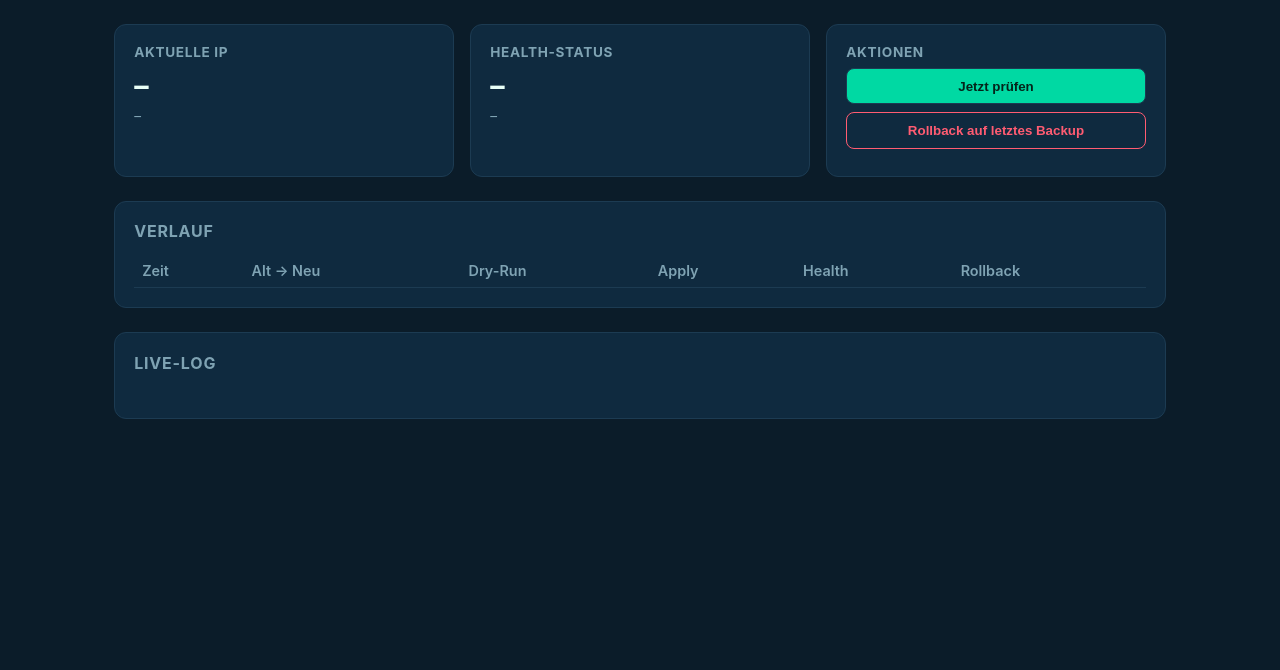
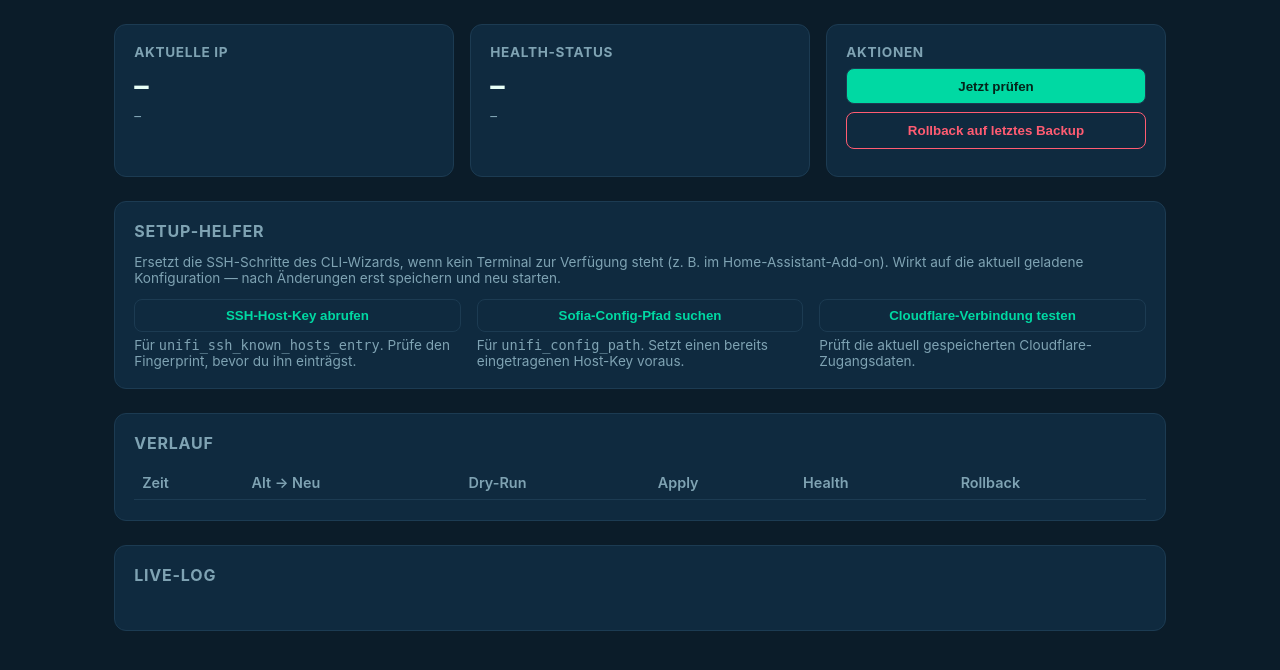
Before and after one commit to martin141089/UniFi-Talk, a Python web app: template src/talkanchor/web/templates/dashboard.html in a window 1280 px wide. Shown: the part 61-731 px from the top of the page. Run offline with Jinja, Linux system fonts and the light colour scheme; the template is opened without the code that fills it: most values are stand-ins (such as "Sample title", 1, 10 or a date in 2020); lists and menus that the app fills with data are empty.

Commit message:
Add web-based setup helper for deployments without a terminal
talkanchor setup (the interactive CLI wizard) needs a TTY, which the
Home Assistant add-on doesn't provide, so its SSH discovery steps
(fetching the UDM's host key, finding the Sofia config path, testing
Cloudflare credentials) had no equivalent there — users were stuck
running ssh-keyscan and `find` manually.

Adds a "Setup-Helfer" panel to the dashboard (usable standalone or via
the add-on's Ingress UI) with three actions backed by new endpoints:
- POST /api/setup/ssh-keyscan: fetches the configured host's SSH key
  (via a new connect_ssh()/fetch_host_key() extracted from
  UniFiTalkTarget) for the user to verify and paste into
  unifi_ssh_known_hosts_entry — deliberately not auto-trusted.
- POST /api/setup/discover-sofia: reuses discover_sofia_configs() over
  an already-verified SSH connection.
- POST /api/setup/cloudflare-test: runs CloudflareTunnelSource.check()
  against the currently configured token/account/tunnel.

All three act on the already-loaded settings (config.yaml/HA options),
so no separate credential input in the dashboard. Covered by new tests
(mocked SSH/Cloudflare, no real network) and documented in the add-on's
DOCS.md.

Co-Authored-By: Claude Sonnet 5 <noreply@anthropic.com>
Claude-Session: https://claude.ai/code/session_01UyjdjfoWhkgKXKyc4RcTXv

```diff
--- a/src/talkanchor/web/static/dashboard.js
+++ b/src/talkanchor/web/static/dashboard.js
@@ -85,5 +85,32 @@ $("rollback-btn").addEventListener("click", async () => {
   await refreshAll();
 });
 
+async function runSetupAction(resultId, url, formatSuccess) {
+  const out = $(resultId);
+  out.textContent = "Läuft...";
+  try {
+    const res = await fetch(url, { method: "POST" });
+    const data = await res.json();
+    if (!res.ok) throw new Error(data.detail || "Aktion fehlgeschlagen");
+    out.textContent = formatSuccess(data);
+  } catch (err) {
+    out.textContent = `Fehler: ${err.message}`;
+  }
+}
+
+$("keyscan-btn").addEventListener("click", () =>
+  runSetupAction("keyscan-result", "/api/setup/ssh-keyscan", (data) => data.known_hosts_entry)
+);
+
+$("discover-btn").addEventListener("click", () =>
+  runSetupAction("discover-result", "/api/setup/discover-sofia", (data) =>
+    data.candidates.length ? data.candidates.join("\n") : "Keine sofia*.xml gefunden."
+  )
+);
+
+$("cf-test-btn").addEventListener("click", () =>
+  runSetupAction("cf-test-result", "/api/setup/cloudflare-test", (data) => `Erkannte IP: ${data.ip}`)
+);
+
 refreshAll();
 setInterval(refreshAll, 10000);
--- a/src/talkanchor/web/static/style.css
+++ b/src/talkanchor/web/static/style.css
@@ -108,3 +108,37 @@ th { color: var(--muted); font-weight: 600; }
 
 .ok { color: var(--accent); }
 .bad { color: var(--danger); }
+
+.setup-actions {
+  display: grid;
+  grid-template-columns: repeat(auto-fit, minmax(240px, 1fr));
+  gap: 1rem;
+  margin-top: 0.8rem;
+}
+
+.setup-action button {
+  width: 100%;
+  padding: 0.5rem;
+  border-radius: 8px;
+  border: 1px solid var(--border);
+  background: transparent;
+  color: var(--accent);
+  font-weight: 600;
+  cursor: pointer;
+}
+.setup-action button:hover { background: var(--border); }
+
+.setup-result {
+  min-height: 1.2rem;
+  margin-top: 0.5rem;
+  padding: 0.5rem;
+  border-radius: 6px;
+  background: var(--bg);
+  border: 1px solid var(--border);
+  font-family: ui-monospace, SFMono-Regular, Menlo, monospace;
+  font-size: 0.78rem;
+  color: var(--text);
+  white-space: pre-wrap;
+  word-break: break-all;
+}
+.setup-result:empty { display: none; }
--- a/src/talkanchor/web/templates/dashboard.html
+++ b/src/talkanchor/web/templates/dashboard.html
@@ -44,6 +44,33 @@
     </section>
 
     <section class="panel">
+      <h2>Setup-Helfer</h2>
+      <p class="muted">
+        Ersetzt die SSH-Schritte des CLI-Wizards, wenn kein Terminal zur
+        Verfügung steht (z. B. im Home-Assistant-Add-on). Wirkt auf die
+        aktuell geladene Konfiguration — nach Änderungen erst speichern und
+        neu starten.
+      </p>
+      <div class="setup-actions">
+        <div class="setup-action">
+          <button id="keyscan-btn">SSH-Host-Key abrufen</button>
+          <p class="muted">Für <code>unifi_ssh_known_hosts_entry</code>. Prüfe den Fingerprint, bevor du ihn einträgst.</p>
+          <pre class="setup-result" id="keyscan-result"></pre>
+        </div>
+        <div class="setup-action">
+          <button id="discover-btn">Sofia-Config-Pfad suchen</button>
+          <p class="muted">Für <code>unifi_config_path</code>. Setzt einen bereits eingetragenen Host-Key voraus.</p>
+          <pre class="setup-result" id="discover-result"></pre>
+        </div>
+        <div class="setup-action">
+          <button id="cf-test-btn">Cloudflare-Verbindung testen</button>
+          <p class="muted">Prüft die aktuell gespeicherten Cloudflare-Zugangsdaten.</p>
+          <pre class="setup-result" id="cf-test-result"></pre>
+        </div>
+      </div>
+    </section>
+
+    <section class="panel">
       <h2>Verlauf</h2>
       <table id="history-table">
         <thead>
```
Also changed, not shown: homeassistant-addon/DOCS.md (+18 -2 lines), src/talkanchor/targets/unifi_talk.py (+56 -28 lines), src/talkanchor/web/app.py (+54 -0 lines), tests/test_web_app.py (+95 -0 lines), CHANGELOG.md, README.md.
